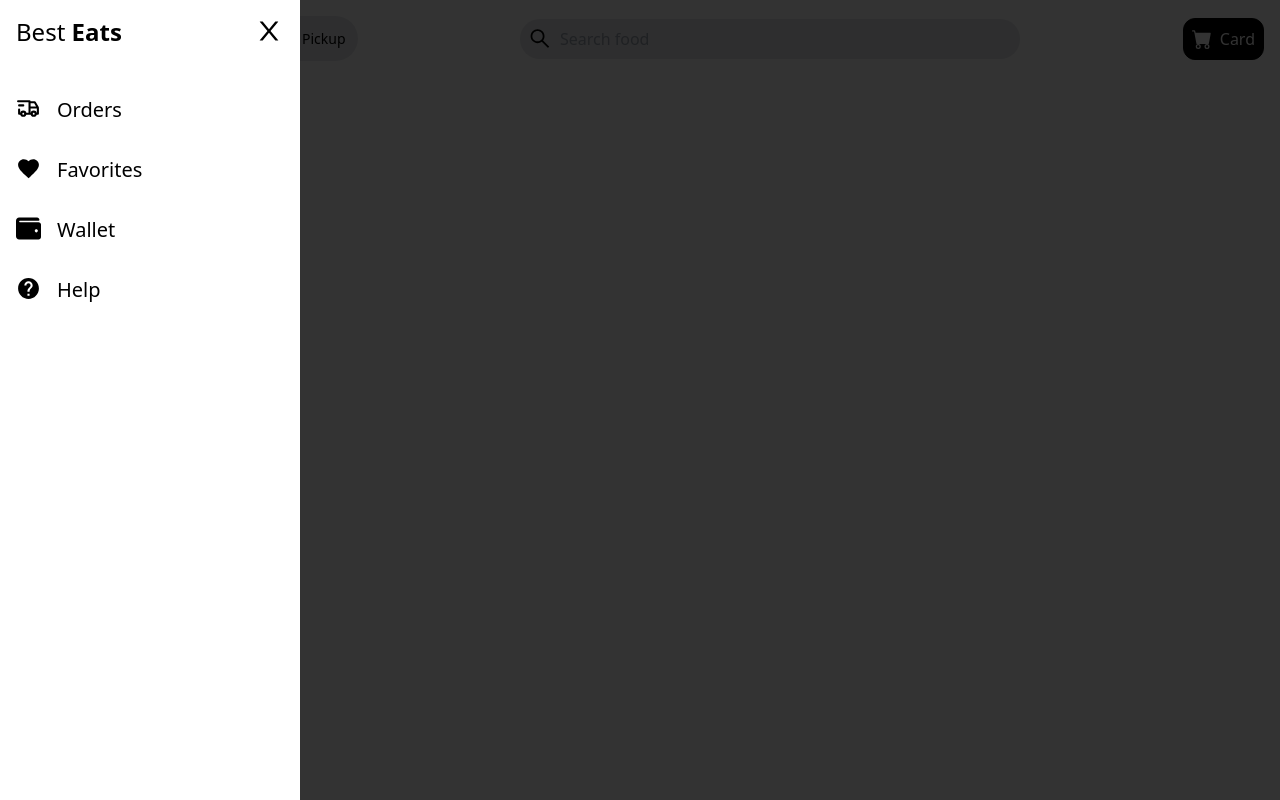
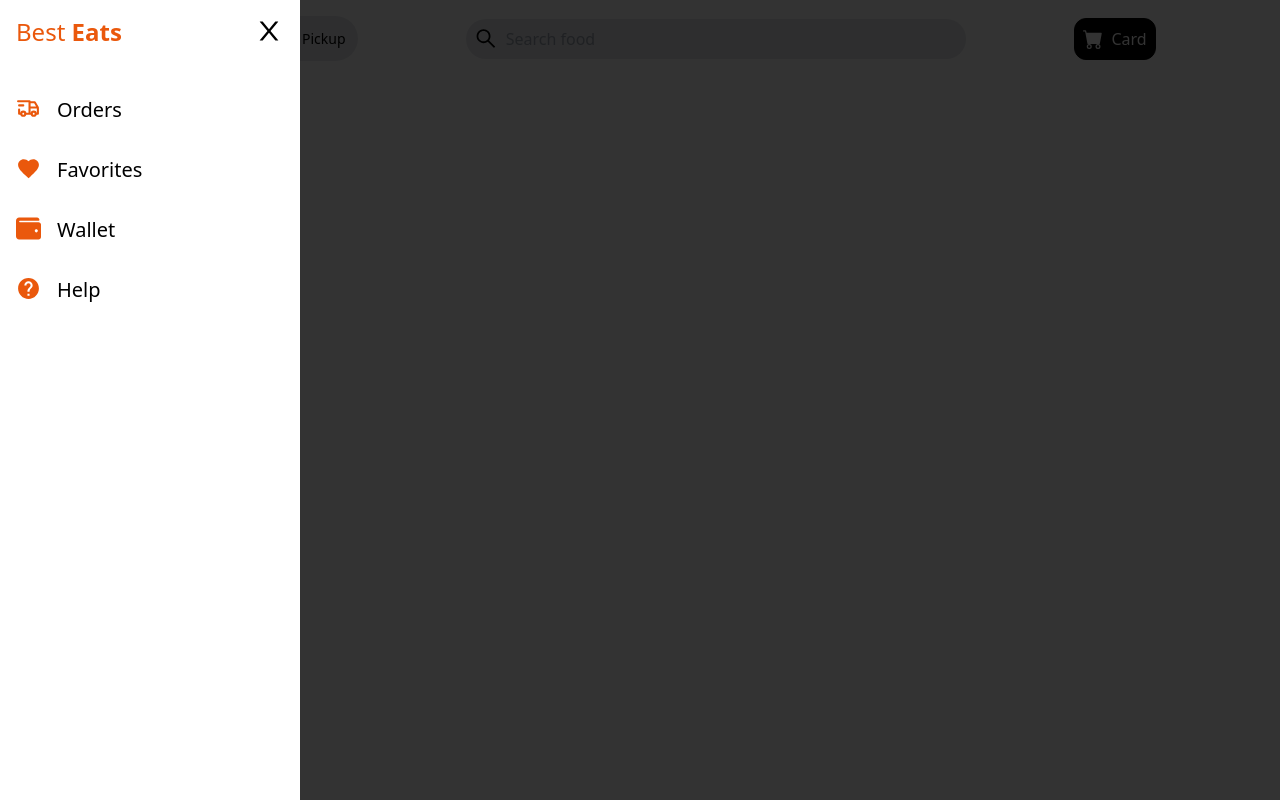
Before and after one commit to QurbanovaLamiya/React-with-Tailwind-Project, a React (Create React App) app: page / in a window 1280 px wide. Both pictures are taken after a click on the icon 31 px from the left and 38 px from the top of the page. Built offline with nearby package versions, Linux system fonts and the light colour scheme.

Commit message:
created nav components and add nav list

```diff
--- a/src/App.css
+++ b/src/App.css
@@ -6,4 +6,7 @@
   button {
     @apply border border-black rounded-xl px-5 py-1;
   }
+  li {
+    @apply text-xl py-4 flex;
+  }
 }
--- a/src/components/Header/index.js
+++ b/src/components/Header/index.js
@@ -1,9 +1,7 @@
-import { AiOutlineMenu, AiOutlineSearch, AiOutlineClose } from "react-icons/ai";
+import { useState } from "react";
+import { AiOutlineMenu, AiOutlineSearch } from "react-icons/ai";
 import { BsFillCartFill } from "react-icons/bs";
-import { TbTruckDelivery } from "react-icons/tb";
-import { FaWallet } from "react-icons/fa";
-import { MdHelp, MdFavorite } from "react-icons/md";
-import { useState } from "react";
+import Nav from "../Nav";
 
 const Header = () => {
   const [nav, setNav] = useState(false);
@@ -43,47 +41,7 @@ const Header = () => {
         <BsFillCartFill size={20} className="mr-2" />
         Card
       </button>
-
-      {/* Mobile Menu */}
-
-      {nav ? (
-        <div className="w-full h-screen bg-black/80 fixed top-0 left-0 z-10"></div>
-      ) : (
-        ""
-      )}
-
-      <div
-        className={
-          nav
-            ? "fixed top-0 left-0 w-[300px] h-screen bg-white z-10 duration-500"
-            : "fixed top-0 left-[-100%] w-[300px] h-screen bg-white z-10 duration-500"
-        }
-      >
-        <AiOutlineClose
-          size={30}
-          className="absolute top-4 right-4 cursor-pointer"
-          onClick={() => setNav(!nav)}
-        />
-        <h2 className="text-2xl p-4">
-          Best <span className="font-bold">Eats</span>
-        </h2>
-        <nav>
-          <ul className="flex flex-col p-4 text-gray-800">
-            <li className="text-xl py-4 flex">
-              <TbTruckDelivery size={25} className="mr-4" /> Orders
-            </li>
-            <li className="text-xl py-4 flex">
-              <MdFavorite size={25} className="mr-4" /> Favorites
-            </li>
-            <li className="text-xl py-4 flex">
-              <FaWallet size={25} className="mr-4" /> Wallet
-            </li>
-            <li className="text-xl py-4 flex">
-              <MdHelp size={25} className="mr-4" /> Help
-            </li>
-          </ul>
-        </nav>
-      </div>
+      <Nav nav={nav} setNav={setNav} />
     </header>
   );
 };
--- /dev/null
+++ b/src/components/Nav/index.js
@@ -0,0 +1,53 @@
+import { AiOutlineClose } from "react-icons/ai";
+import { TbTruckDelivery } from "react-icons/tb";
+import { FaWallet } from "react-icons/fa";
+import { MdHelp, MdFavorite } from "react-icons/md";
+
+const Nav = ({ nav, setNav }) => {
+  return (
+    <div>
+      {nav ? (
+        <div className="w-full h-screen bg-black/80 fixed top-0 left-0 z-10"></div>
+      ) : (
+        ""
+      )}
+
+      <div
+        className={
+          nav
+            ? "fixed top-0 left-0 w-[300px] h-screen bg-white z-10 duration-500"
+            : "fixed top-0 left-[-100%] w-[300px] h-screen bg-white z-10 duration-500"
+        }
+      >
+        <AiOutlineClose
+          size={30}
+          className="absolute top-4 right-4 cursor-pointer"
+          onClick={() => setNav(!nav)}
+        />
+        <h2 className="text-2xl p-4  text-orange-600">
+          Best <span className="font-bold">Eats</span>
+        </h2>
+        <nav>
+          <ul className="flex flex-col p-4 text-gray-800">
+            <li>
+              <TbTruckDelivery size={25} className="mr-4  text-orange-600" />
+              Orders
+            </li>
+            <li>
+              <MdFavorite size={25} className="mr-4  text-orange-600" />
+              Favorites
+            </li>
+            <li>
+              <FaWallet size={25} className="mr-4  text-orange-600" /> Wallet
+            </li>
+            <li>
+              <MdHelp size={25} className="mr-4  text-orange-600" /> Help
+            </li>
+          </ul>
+        </nav>
+      </div>
+    </div>
+  );
+};
+
+export default Nav;
```
